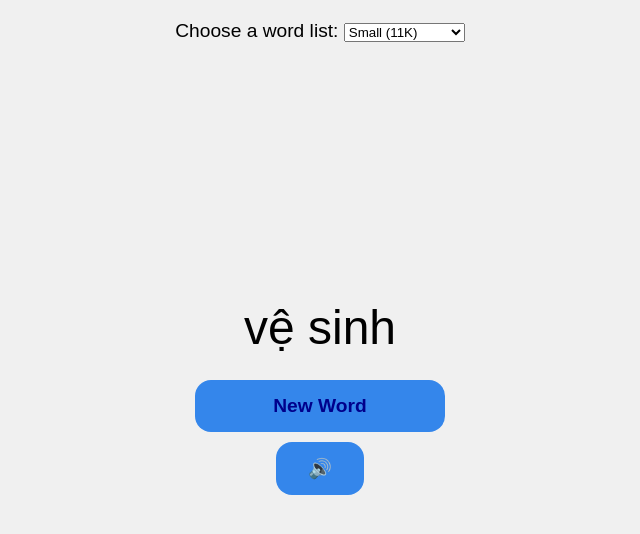
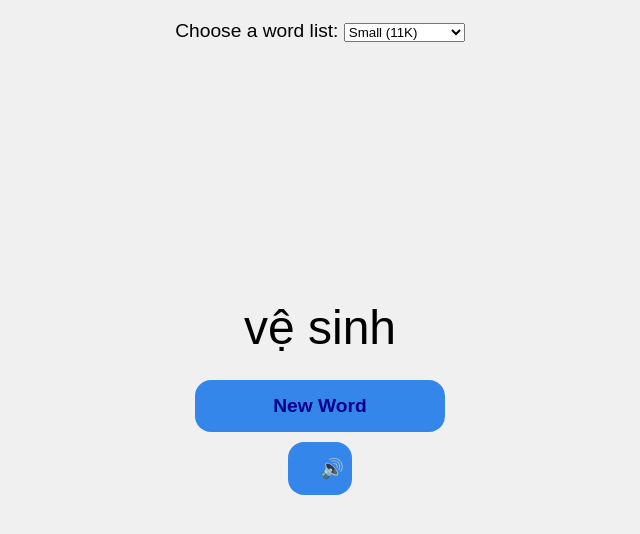
Before and after one commit to soc-oi/vnwords, a plain HTML site: page index.html in a window 1280 px wide. Shown: the whole page, without its empty margins (320-960 px from the left). Drawn offline with Linux system fonts and the light colour scheme.

Commit message:
fix button sizes

```diff
--- a/index.html
+++ b/index.html
@@ -48,14 +48,19 @@
         .wordbtn {
             width: 250px;
         }
-        .translatebtn {
+        .speakbtn {
             width: 25px;
         }
         button:hover {
             background-color: #3434eb;
             color: white;
             padding: 15px 32px;
+        }
+        button:hover.wordbtn{
             width: 300px;
+        }
+        button:hover.speakbtn{
+            width: 35px;
         }
     </style>
 </head>
@@ -74,7 +79,7 @@
     <div id="container">
         <div id="word"></div>
         <button onclick="showNewWord()" class="wordbtn">New Word</button>
-        <button onclick="speakWord()">🔊</button>
+        <button onclick="speakWord()" class="speakbtn">🔊</button>
     </div>
 
     <script>
```
